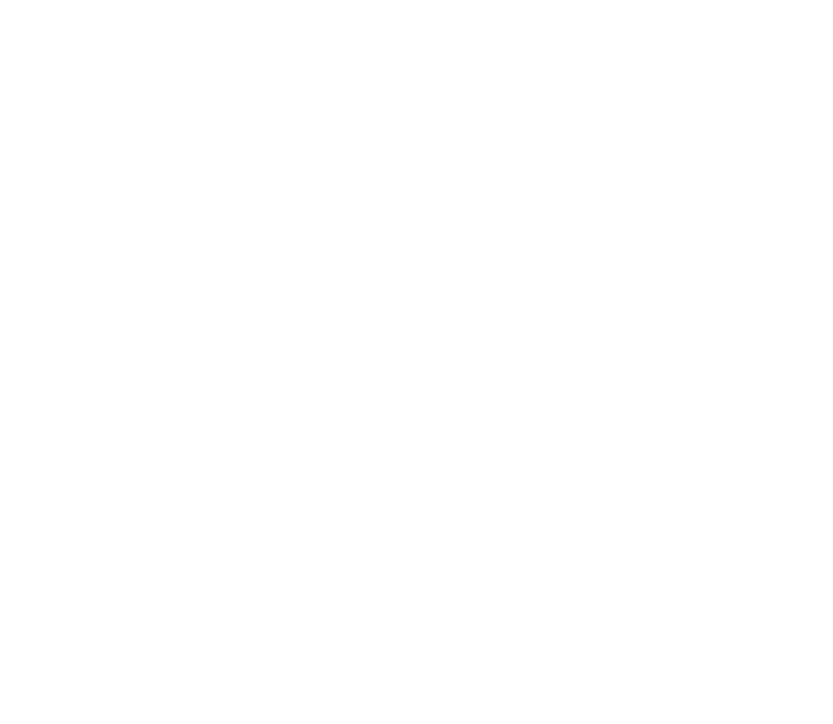
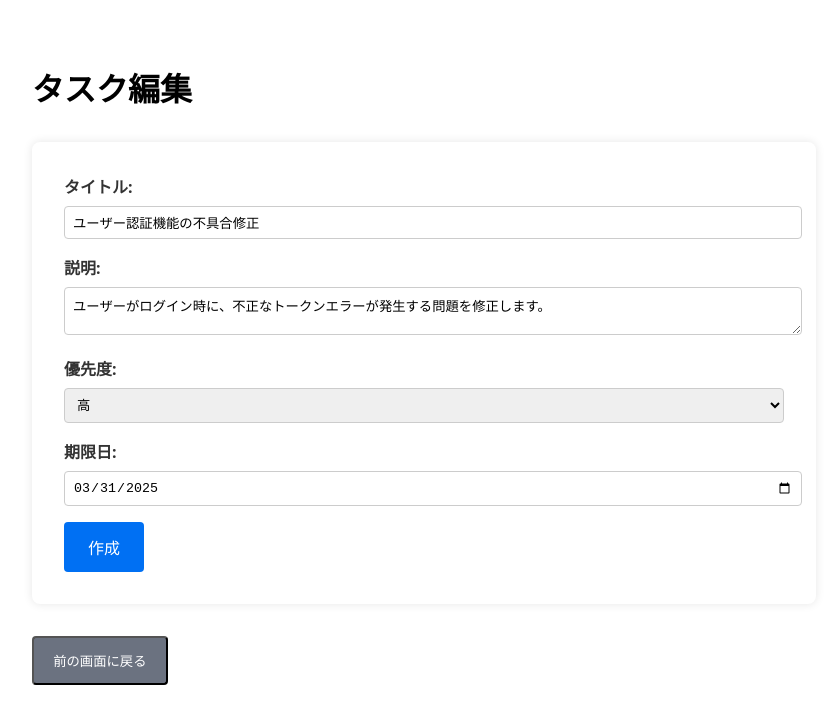
Before and after one commit to kobakaho/react-todo-app, a React (Vite) app: page /tasks/1/edit in a window 1280 px wide. Before the commit this address had no page. Shown: the top 724 px of the page, without its empty margins (248-1081 px from the left). Built offline with nearby package versions, Linux system fonts and the light colour scheme.

Commit message:
copilotでタスク編集機能を実装

```diff
--- a/src/App.tsx
+++ b/src/App.tsx
@@ -3,6 +3,7 @@ import Homepage from "./pages/home";
 import TaskListPage from "./pages/tasks/taskListPage";
 import TaskDetailPage from "./pages/tasks/taskDetailPage";
 import TaskCreatePage from "./pages/tasks/taskCreatePage";
+import TaskEditPage from "./pages/tasks/taskEditPage";
 
 function App() {
   return (
@@ -11,6 +12,7 @@ function App() {
       <Route path="/tasks" element={<TaskListPage />} />{/* タスク一覧ページへのルート */}
       <Route path="/tasks/:id" element={<TaskDetailPage />} />{/* タスク詳細ページへのルート */}
       <Route path="/tasks/new" element={<TaskCreatePage />} />{/* タスク作成ページへのルート */}
+      <Route path="/tasks/:id/edit" element={<TaskEditPage />} />{/* タスク編集ページへのルート */}
     </Routes>
   );
 }
--- /dev/null
+++ b/src/features/tasks/containers/TaskEditFormContainer.tsx
@@ -0,0 +1,63 @@
+import { useState, useEffect } from "react";
+import { useNavigate, useParams } from "react-router-dom";
+import TaskForm from "../components/TaskForm";
+import { mockTasks } from "../mocks/task";
+import { TaskFormData, Task } from "../../../types/task";
+import styles from "../styles/taskForm.module.css";
+
+export default function TaskEditFormContainer() {
+  const { id } = useParams<{ id: string }>();
+  const navigate = useNavigate();
+  const taskId = Number(id);
+
+  const [formData, setFormData] = useState<TaskFormData>({
+    title: "",
+    description: "",
+    priority: "medium",
+    dueDate: "",
+  });
+
+  useEffect(() => {
+    const task = mockTasks.find((t) => t.id === taskId);
+    if (task) {
+      setFormData({
+        title: task.title,
+        description: task.description,
+        priority: task.priority,
+        dueDate: task.dueDate,
+      });
+    }
+  }, [taskId]);
+
+  const handleChange = (
+    e: React.ChangeEvent<HTMLInputElement | HTMLTextAreaElement | HTMLSelectElement>
+  ) => {
+    const { name, value } = e.target;
+    setFormData((prev) => ({ ...prev, [name]: value }));
+  };
+
+  const handleSubmit = (e: React.FormEvent<HTMLFormElement>) => {
+    e.preventDefault();
+    const idx = mockTasks.findIndex((t) => t.id === taskId);
+    if (idx !== -1) {
+      mockTasks[idx] = {
+        ...mockTasks[idx],
+        ...formData,
+        updatedAt: new Date().toISOString(),
+      } as Task;
+      navigate(`/tasks/${taskId}`);
+    }
+  };
+
+  return (
+    <div className={styles.container}>
+      <h1>タスク編集</h1>
+      <TaskForm formData={formData} onChange={handleChange} onSubmit={handleSubmit} />
+      <div className={styles.cancelContainer}>
+        <button className={styles.cancelLink} onClick={() => navigate(-1)}>
+          前の画面に戻る
+        </button>
+      </div>
+    </div>
+  );
+}
--- /dev/null
+++ b/src/pages/tasks/taskEditPage.tsx
@@ -0,0 +1,5 @@
+import TaskEditFormContainer from "../../features/tasks/containers/TaskEditFormContainer";
+
+export default function TaskEditPage() {
+  return <TaskEditFormContainer />;
+}
```
